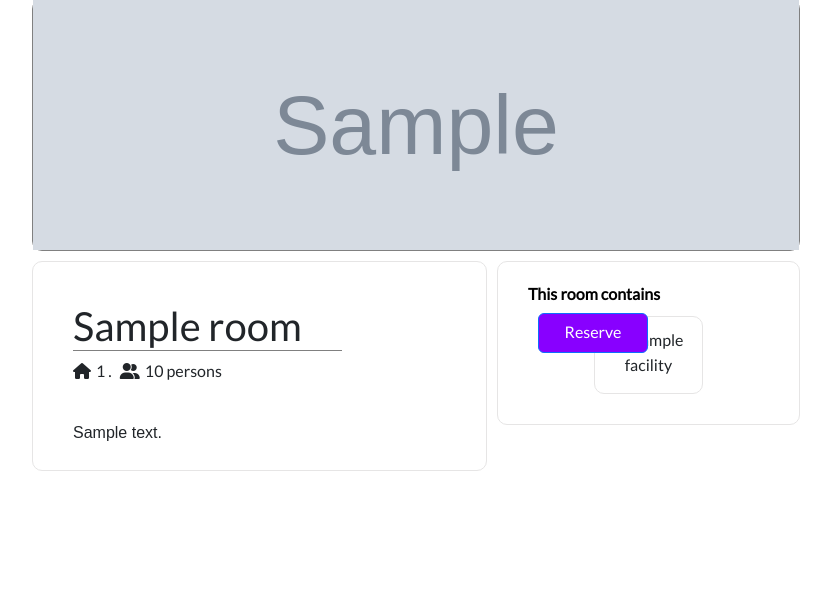
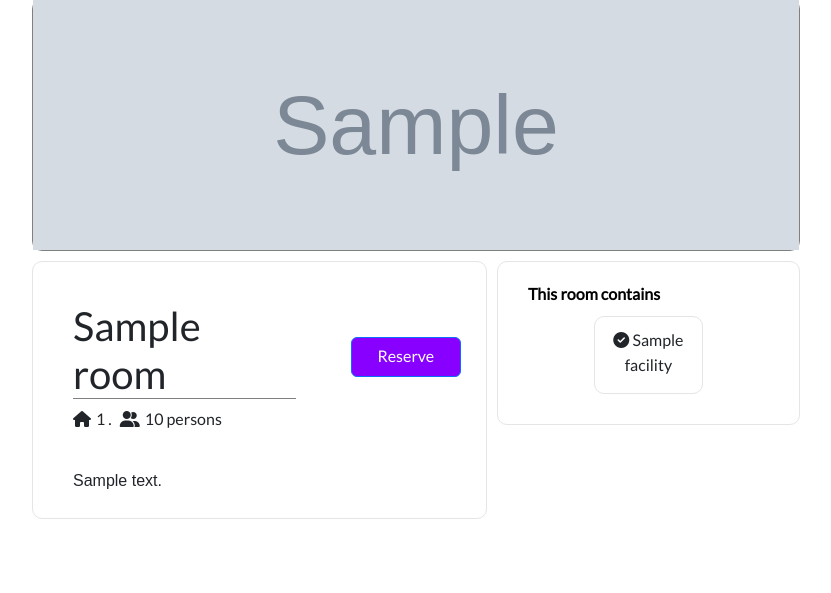
Before and after one commit to kaysey09/theroom, a Flask app: page /user/view_room/1 in a window 1280 px wide. Shown: the part 233-826 px from the top of the page, without its empty margins (224-1055 px from the left). Run offline with Flask 3, Linux system fonts and the light colour scheme; a user stored in the database is signed in; tables that the repository leaves empty hold one stand-in row (values such as "Sample post"); grey boxes marked "Sample" are stand-in pictures; some libraries are stand-ins or nearby versions.

Commit message:
Update view_room.html
removed absolute position to book button

```diff
--- a/template/view_room.html
+++ b/template/view_room.html
@@ -91,8 +91,7 @@ a{
 
 }
 .book-button{
-  position:absolute;
-  padding-left: 480px;
+  padding-left: 50px;
 
 }
 h6{
```
